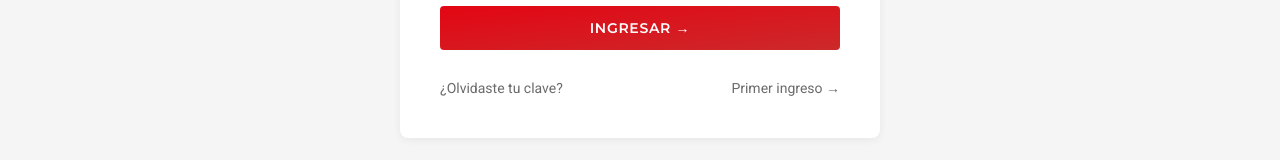
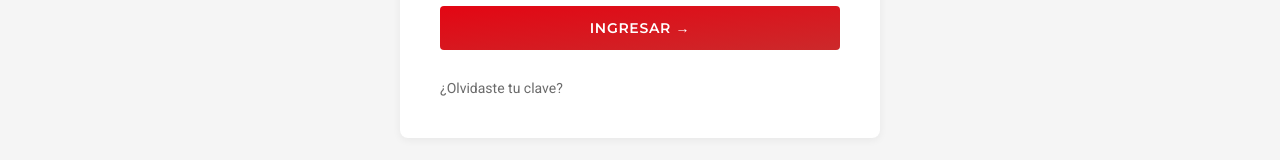
Before and after one commit to danielfelipemd/naves, a React (Vite) app in the folder frontend/: page /login in a window 1280 px wide. Shown: the part 561-721 px from the top of the page. Built offline with nearby package versions, Linux system fonts and the light colour scheme; no server answers.

Commit message:
fix(login): remove dead 'Primer ingreso' link
La ruta /activar no existe y no hay flujo de auto-activacion;
los participantes ingresan con cedula + clave provista por el admin.

```diff
--- a/frontend/src/pages/auth/Login.tsx
+++ b/frontend/src/pages/auth/Login.tsx
@@ -129,15 +129,10 @@ export default function Login() {
                 {loading ? 'Ingresando...' : 'Ingresar →'}
               </button>
 
-              <div className="flex justify-between text-sm pt-2">
+              <div className="text-sm pt-2">
                 <Link to="/recovery" className="text-inalde-gray hover:text-inalde-red transition">
                   ¿Olvidaste tu clave?
                 </Link>
-                {mode === 'participante' && (
-                  <Link to="/activar" className="text-inalde-gray hover:text-inalde-red transition">
-                    Primer ingreso →
-                  </Link>
-                )}
               </div>
             </form>
           </div>
```
